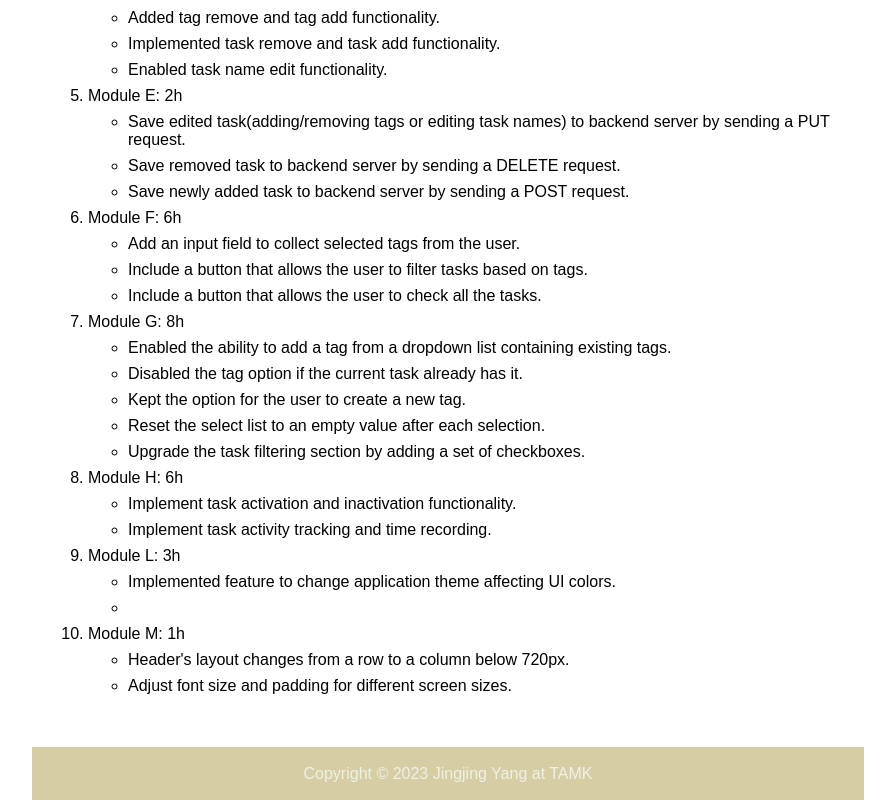
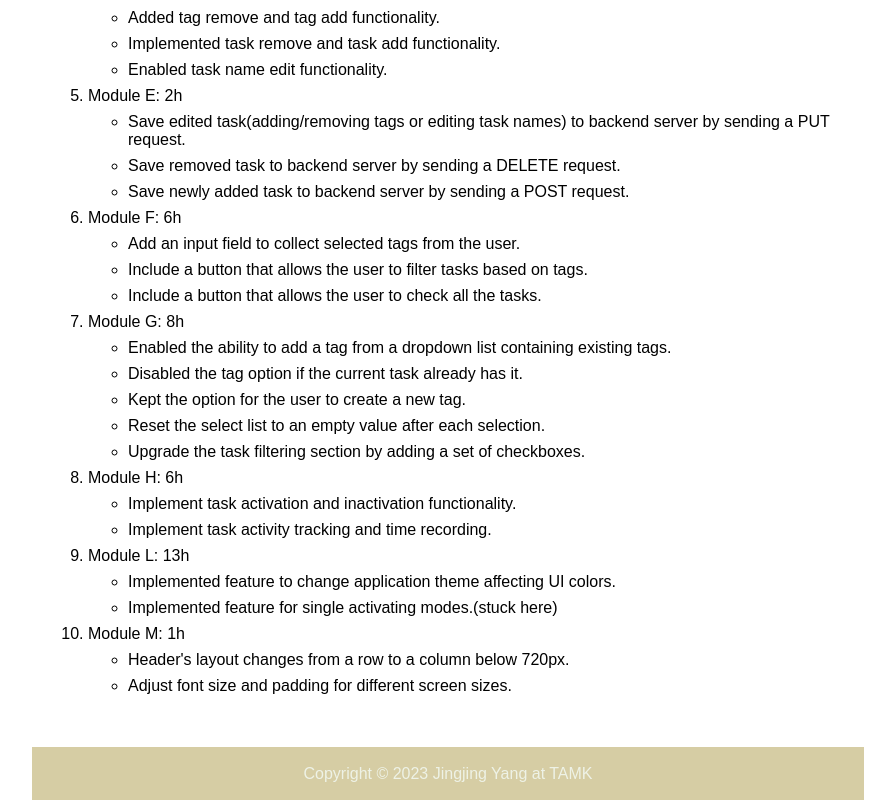
Before and after one commit to jingjingyang0803/TimeTracker, a React (Vite) app: page / in a window 1280 px wide. Shown: the part 1285-2085 px from the top of the page, without its empty margins (192-1087 px from the left). Built offline with nearby package versions, Linux system fonts and the light colour scheme; a web font is replaced by a local one.

Commit message:
update hour recording

```diff
--- a/src/components/About.jsx
+++ b/src/components/About.jsx
@@ -151,13 +151,15 @@ const About = () => {
           </ul>
         </li>
         <li>
-          Module L: 3h
+          Module L: 13h
           <ul>
             <li>
               Implemented feature to change application theme affecting UI
               colors.
             </li>
-            <li></li>
+            <li>
+              Implemented feature for single activating modes.(stuck here)
+            </li>
           </ul>
         </li>
         <li>
```
